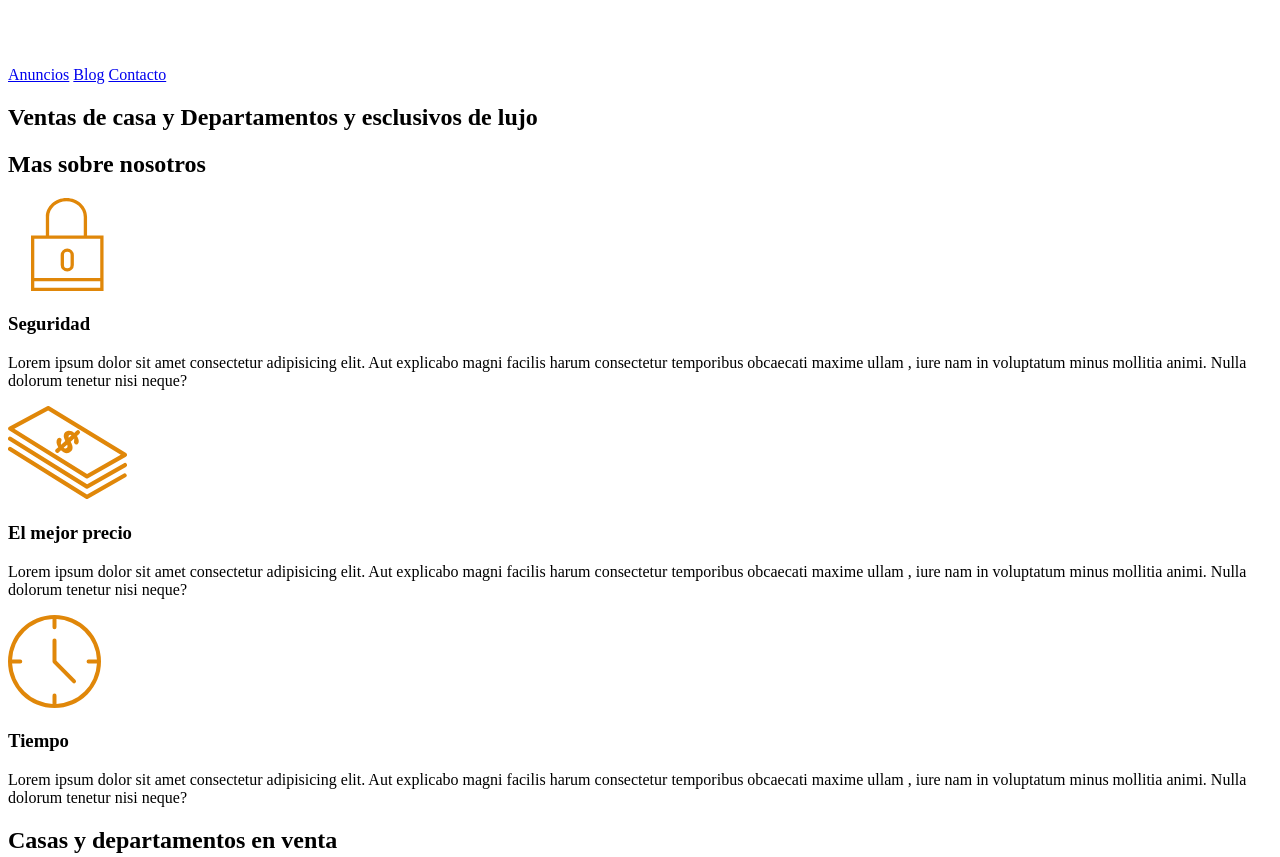
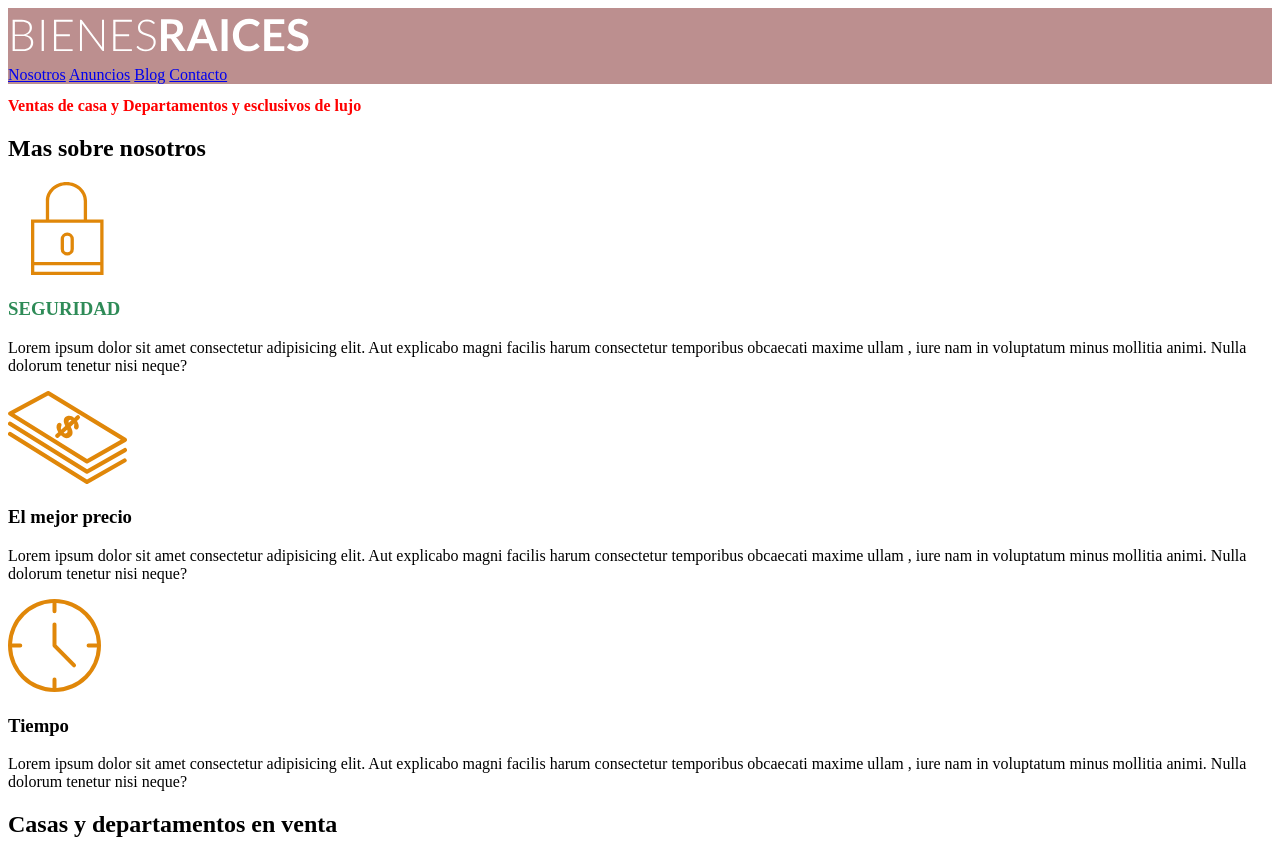
Before and after one commit to Psyduck8520/BienesRaices, a plain HTML site: page index.html in a window 1280 px wide. Shown: the top 857 px of the page. Drawn offline with Linux system fonts and the light colour scheme.

Commit message:
Añadiendo css

```diff
--- /dev/null
+++ b/css/style.css
@@ -0,0 +1,23 @@
+h1{
+    color: blue;
+    font-size: 16px;
+}
+
+h1{
+    color: red;
+    font-size: 16px;
+}
+
+header{
+    background-color: red;
+}
+
+#site-header {
+    background-color: rosybrown;
+}
+.encabezado {
+    color: seagreen;
+}
+.mayusculas{
+    text-transform: uppercase;
+}
--- a/index.html
+++ b/index.html
@@ -4,28 +4,33 @@
     <meta charset="UTF-8">
     <meta name="viewport" content="width=device-width, initial-scale=1.0">
     <title>Document</title>
+
+    <link rel="stylesheet" href="css/style.css">
+
 </head>
 <body>
 
-    <header></header>
-
+    <header id="site-header">
         <a href="index.html">
             <img src="img/logo.svg" alt="Logotipo de bienes raices">
         </a>
 
         <nav>
+            <a href="nosotros.html">Nosotros</a>
             <a href="Anuncios.html">Anuncios</a>
             <a href="Blog.html">Blog</a>
             <a href="Contacto.html">Contacto</a>
         </nav>
     </header>
 
+
+
     <section>
         <h1> Ventas de casa y Departamentos y esclusivos de lujo</h1>
         <h2> Mas sobre nosotros </h2>
         <div>
             <img src="img/icono1.svg" alt="Icono Seguridad">
-            <h3> Seguridad</h3>
+            <h3 class="encabezado mayusculas"> Seguridad</h3>
             <p>Lorem ipsum dolor sit amet
             consectetur adipisicing elit. Aut
             explicabo magni facilis harum consectetur temporibus obcaecati maxime ullam
@@ -115,6 +120,10 @@
 
     <section>
         <h3>Testimoniales </h3>
+        <header>
+            <p>Escrito por edison</p>
+        </header>
+
         <blockquote>
             El persona se comporto de una exelente forma muy buena atenciòn la casa que m
             e ofrecieron cumplen con todas las espectativas
@@ -122,10 +131,7 @@
         <p>Edison Quimbiamba</p>
     </section>
 
-
-
     <footer>
-
         <nav>
             <a target="_blank" href="Nosotros.html">Nosotros</a>
             <a href="Anuncios.html">Anuncios</a>
```
Also changed, not shown: nosotros.html (+1 -0 lines).
